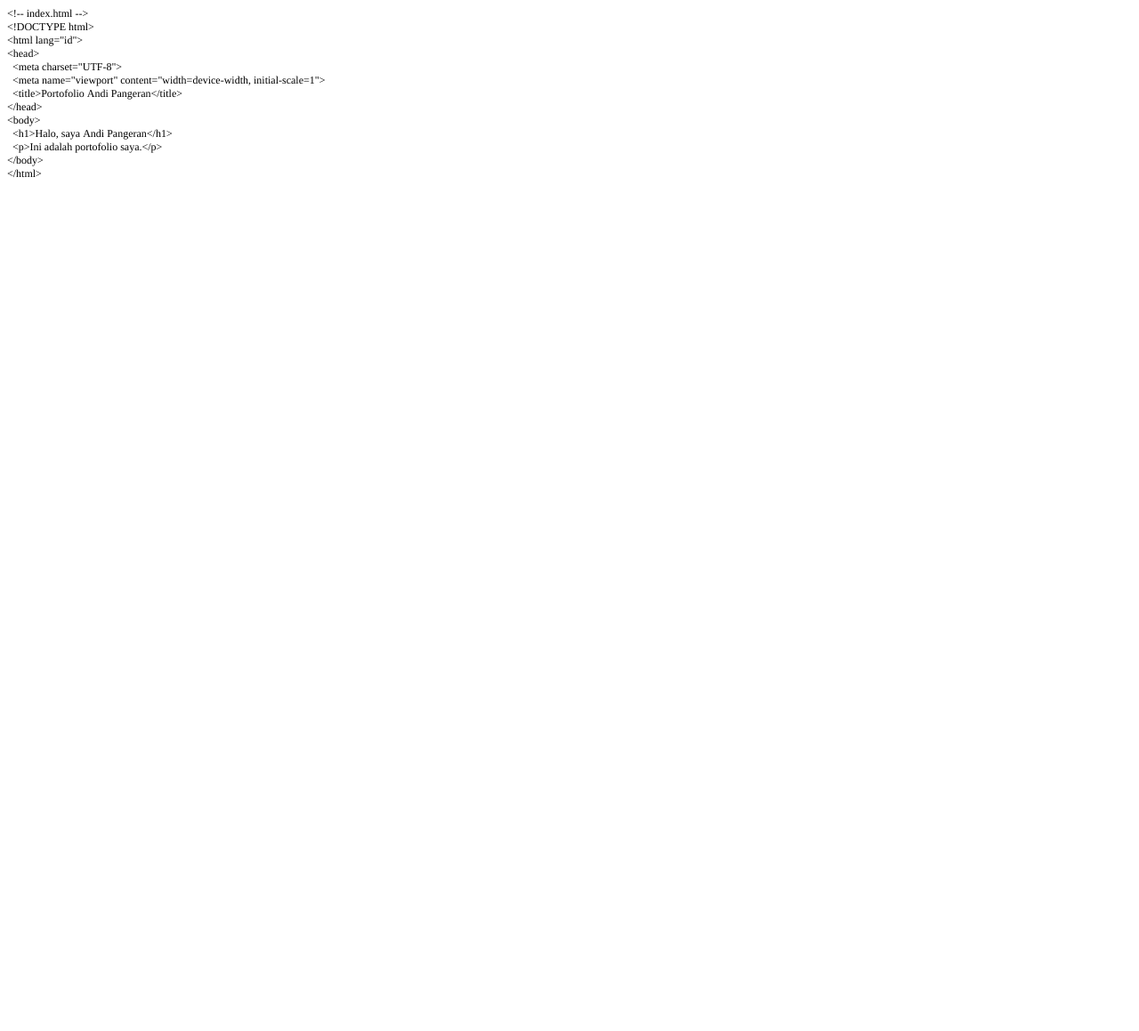
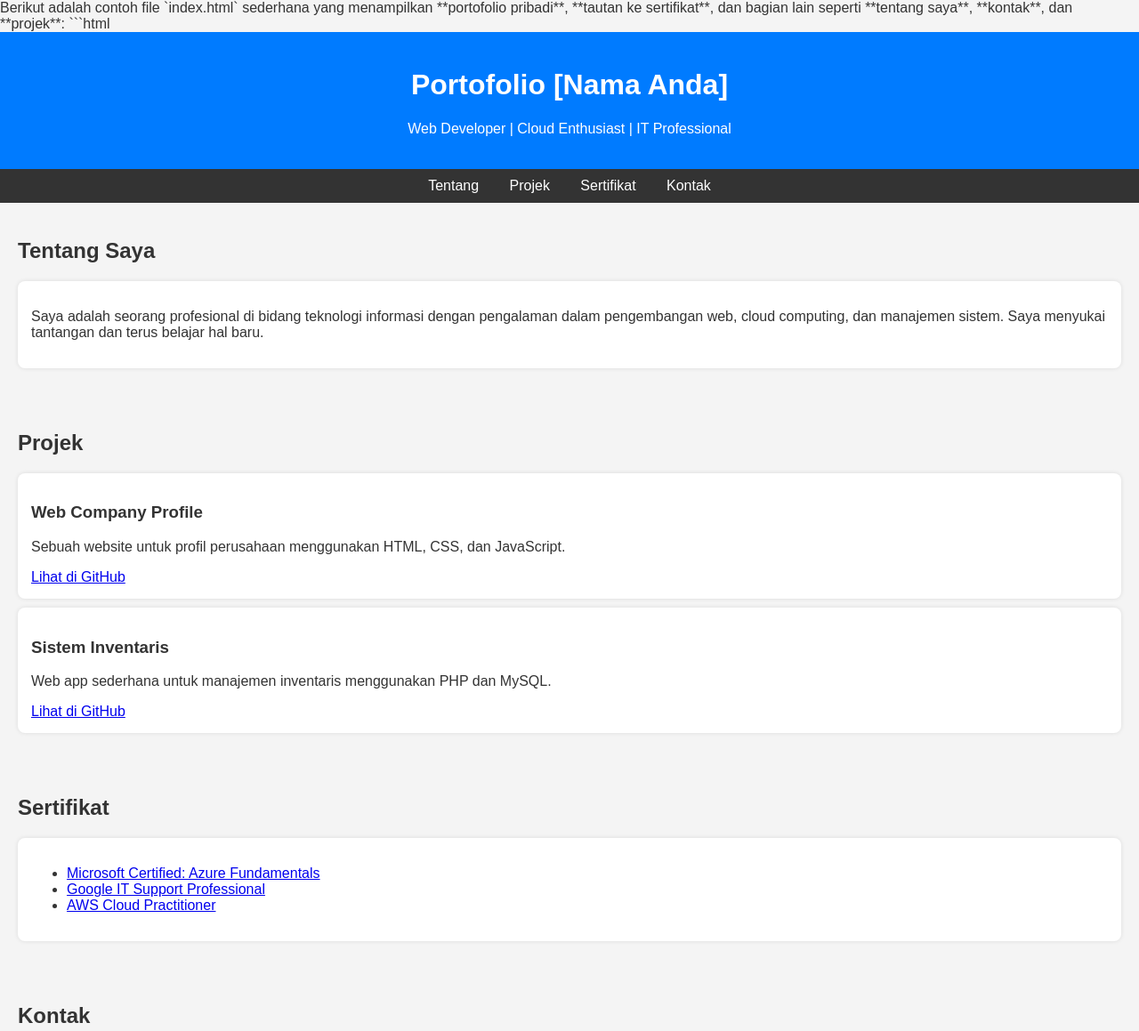
Before and after one commit to andonebekasi/andipangeran.github.io, a plain HTML site: page index.html in a window 1280 px wide. Shown: the top 1159 px of the page at 89% size. Before the commit the page ends 800 px from the top, so only its background shows below. Drawn offline with Linux system fonts and the light colour scheme.

Commit message:
Update index.html

````diff
--- a/index.html
+++ b/index.html
@@ -1,29 +1,124 @@
-<!DOCTYPE html PUBLIC "-//W3C//DTD HTML 4.01//EN" "http://www.w3.org/TR/html4/strict.dtd">
-<html>
+Berikut adalah contoh file `index.html` sederhana yang menampilkan **portofolio pribadi**, **tautan ke sertifikat**, dan bagian lain seperti **tentang saya**, **kontak**, dan **projek**:
+
+```html
+<!DOCTYPE html>
+<html lang="id">
 <head>
-  <meta http-equiv="Content-Type" content="text/html; charset=utf-8">
-  <meta http-equiv="Content-Style-Type" content="text/css">
-  <title></title>
-  <meta name="Generator" content="Cocoa HTML Writer">
-  <meta name="CocoaVersion" content="2575.6">
-  <style type="text/css">
-    p.p1 {margin: 0.0px 0.0px 0.0px 0.0px; font: 12.0px Times; -webkit-text-stroke: #000000}
-    span.s1 {font-kerning: none}
+  <meta charset="UTF-8" />
+  <meta name="viewport" content="width=device-width, initial-scale=1.0" />
+  <title>Portofolio Saya</title>
+  <style>
+    body {
+      font-family: Arial, sans-serif;
+      margin: 0;
+      padding: 0;
+      background: #f4f4f4;
+      color: #333;
+    }
+    header {
+      background: #007bff;
+      color: #fff;
+      padding: 20px;
+      text-align: center;
+    }
+    nav {
+      background: #333;
+      color: #fff;
+      padding: 10px;
+      text-align: center;
+    }
+    nav a {
+      color: #fff;
+      margin: 0 15px;
+      text-decoration: none;
+    }
+    section {
+      padding: 20px;
+    }
+    .card {
+      background: white;
+      padding: 15px;
+      margin: 10px 0;
+      border-radius: 8px;
+      box-shadow: 0 0 5px rgba(0,0,0,0.1);
+    }
+    footer {
+      background: #007bff;
+      color: white;
+      text-align: center;
+      padding: 10px;
+    }
   </style>
 </head>
 <body>
-<p class="p1"><span class="s1">&lt;!-- index.html --&gt;</span></p>
-<p class="p1"><span class="s1">&lt;!DOCTYPE html&gt;</span></p>
-<p class="p1"><span class="s1">&lt;html lang="id"&gt;</span></p>
-<p class="p1"><span class="s1">&lt;head&gt;</span></p>
-<p class="p1"><span class="s1"><span class="Apple-converted-space">  </span>&lt;meta charset="UTF-8"&gt;</span></p>
-<p class="p1"><span class="s1"><span class="Apple-converted-space">  </span>&lt;meta name="viewport" content="width=device-width, initial-scale=1"&gt;</span></p>
-<p class="p1"><span class="s1"><span class="Apple-converted-space">  </span>&lt;title&gt;Portofolio Andi Pangeran&lt;/title&gt;</span></p>
-<p class="p1"><span class="s1">&lt;/head&gt;</span></p>
-<p class="p1"><span class="s1">&lt;body&gt;</span></p>
-<p class="p1"><span class="s1"><span class="Apple-converted-space">  </span>&lt;h1&gt;Halo, saya Andi Pangeran&lt;/h1&gt;</span></p>
-<p class="p1"><span class="s1"><span class="Apple-converted-space">  </span>&lt;p&gt;Ini adalah portofolio saya.&lt;/p&gt;</span></p>
-<p class="p1"><span class="s1">&lt;/body&gt;</span></p>
-<p class="p1"><span class="s1">&lt;/html&gt;</span></p>
+
+  <header>
+    <h1>Portofolio [Nama Anda]</h1>
+    <p>Web Developer | Cloud Enthusiast | IT Professional</p>
+  </header>
+
+  <nav>
+    <a href="#tentang">Tentang</a>
+    <a href="#projek">Projek</a>
+    <a href="#sertifikat">Sertifikat</a>
+    <a href="#kontak">Kontak</a>
+  </nav>
+
+  <section id="tentang">
+    <h2>Tentang Saya</h2>
+    <div class="card">
+      <p>Saya adalah seorang profesional di bidang teknologi informasi dengan pengalaman dalam pengembangan web, cloud computing, dan manajemen sistem. Saya menyukai tantangan dan terus belajar hal baru.</p>
+    </div>
+  </section>
+
+  <section id="projek">
+    <h2>Projek</h2>
+    <div class="card">
+      <h3>Web Company Profile</h3>
+      <p>Sebuah website untuk profil perusahaan menggunakan HTML, CSS, dan JavaScript.</p>
+      <a href="https://github.com/username/project-company-profile" target="_blank">Lihat di GitHub</a>
+    </div>
+    <div class="card">
+      <h3>Sistem Inventaris</h3>
+      <p>Web app sederhana untuk manajemen inventaris menggunakan PHP dan MySQL.</p>
+      <a href="https://github.com/username/project-inventory" target="_blank">Lihat di GitHub</a>
+    </div>
+  </section>
+
+  <section id="sertifikat">
+    <h2>Sertifikat</h2>
+    <div class="card">
+      <ul>
+        <li><a href="https://www.linkedin.com/link-to-certificate-1" target="_blank">Microsoft Certified: Azure Fundamentals</a></li>
+        <li><a href="https://www.linkedin.com/link-to-certificate-2" target="_blank">Google IT Support Professional</a></li>
+        <li><a href="https://www.linkedin.com/link-to-certificate-3" target="_blank">AWS Cloud Practitioner</a></li>
+      </ul>
+    </div>
+  </section>
+
+  <section id="kontak">
+    <h2>Kontak</h2>
+    <div class="card">
+      <p>Email: emailanda@example.com</p>
+      <p>LinkedIn: <a href="https://www.linkedin.com/in/username" target="_blank">linkedin.com/in/username</a></p>
+      <p>GitHub: <a href="https://github.com/username" target="_blank">github.com/username</a></p>
+    </div>
+  </section>
+
+  <footer>
+    <p>© 2025 [Nama Anda]. All rights reserved.</p>
+  </footer>
+
 </body>
 </html>
+```
+
+---
+
+### Cara Pakai:
+
+1. **Ganti `[Nama Anda]`, `emailanda@example.com`, dan tautan GitHub/LinkedIn** dengan milik Anda.
+2. **Simpan file ini sebagai** `index.html`.
+3. **Host di GitHub Pages**, Vercel, Netlify, atau langsung di server/web hosting pribadi.
+
+Ingin versi dark mode, responsive penuh, atau tambahan fitur seperti form kontak? Saya bisa bantu lanjutkan.
````
